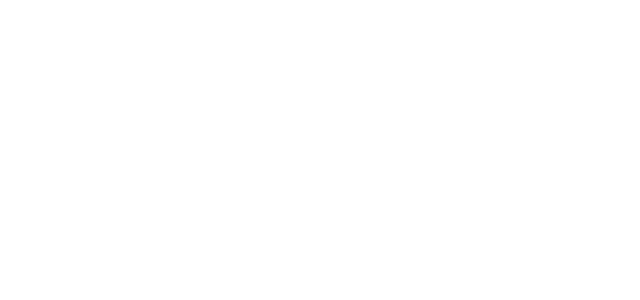
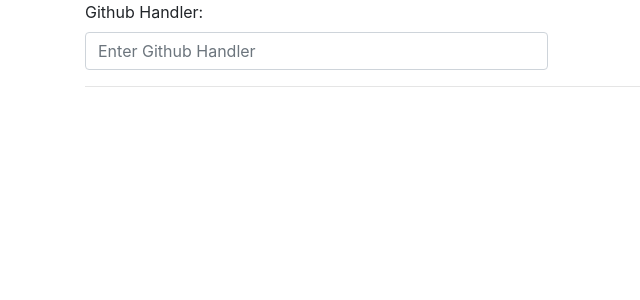
Before and after one commit to sheshanth/simple-react-pwa, a React app: page / in a window 1280 px wide. Shown: the top 300 px of the page, without its empty margins (0-640 px from the left). Built offline with nearby package versions, Linux system fonts and the light colour scheme.

Commit message:
github repos of user(only public)

```diff
--- a/package.json
+++ b/package.json
@@ -49,6 +49,7 @@
     "react-app-polyfill": "^1.0.6",
     "react-dev-utils": "^10.2.1",
     "react-dom": "^16.13.1",
+    "react-hook-form": "^5.3.0",
     "resolve": "1.15.0",
     "resolve-url-loader": "3.1.1",
     "sass-loader": "8.0.2",
--- a/src/App.js
+++ b/src/App.js
@@ -1,9 +1,12 @@
 import React from 'react';
+
 import './App.scss';
+import GithubHandlerSearch from './components/github/user-search/GithubHandlerSearch';
 
 function App() {
   return (
-    <div className="App">
+    <div className="App container">
+      <GithubHandlerSearch />
     </div>
   );
 }
--- /dev/null
+++ b/src/components/github/repo-list/RepoList.js
@@ -0,0 +1,40 @@
+import React, { useState, useEffect } from 'react'
+
+function RepoList({ githubHandler }) {
+
+  const [repos, setRepos] = useState([]);
+
+  const validateResponse = response => {
+    if (!(response.ok)) {
+      throw Error(response.message)
+    }
+    return response;
+  }
+
+  const responseAsJson = response => {
+    return response.json();
+  }
+
+  const repoList = repos && repos.length ? repos.map((repo, index) => {
+    return (
+      <h5 key={index}>{repo.name}</h5>
+    )
+  }) : <h6>No repos found or check the user handler</h6>
+
+  useEffect(() => {
+    fetch(`http://api.github.com/users/${githubHandler}/repos`)
+      .then(validateResponse)
+      .then(responseAsJson)
+      .then(setRepos)
+      .catch(console.error)
+  }, [githubHandler])
+
+
+  return (
+    <div className="RepoList">
+      { repoList }
+    </div>
+  )
+}
+
+export default RepoList
--- /dev/null
+++ b/src/components/github/user-search/GithubHandlerSearch.js
@@ -0,0 +1,37 @@
+import React, { useState } from 'react'
+import { useForm } from 'react-hook-form'
+
+import RepoList from '../repo-list/RepoList'
+
+function GithubHandlerSearch() {
+
+  const [ githubHandler, setGithubHandler ] = useState('')
+  const { register, handleSubmit, errors} = useForm()
+
+  const formSubmit = (data) => {
+    const { githubHandler } = data
+    setGithubHandler(githubHandler)
+  }
+
+  const registerOptions = {
+    required: true,
+    pattern: /^\S*$/
+  }
+
+  return (
+    <div className="GithubHandlerSearch">
+      <form onSubmit={handleSubmit(formSubmit)}>
+        <div className="form-group">
+        <label htmlFor="githubHandler">Github Handler:</label>
+        <input type="text" className="form-control col-sm-12 col-md-5" defaultValue={githubHandler}
+          ref={register(registerOptions)} id="githubHandler" name="githubHandler" placeholder="Enter Github Handler" />
+          { errors.githubHandler && 'Github handler required' }
+        </div>
+      </form>
+      <hr/>
+      { githubHandler.length !==0? <RepoList githubHandler={githubHandler}/> : ''}
+    </div>
+  )
+}
+
+export default GithubHandlerSearch
```
Also changed, not shown: src/components/github/repo-list/RepoList.scss (added), src/components/github/user-search/GithubHandlerSearch.scss (added), 1 other file (tests, documents, lock files or other folders).
